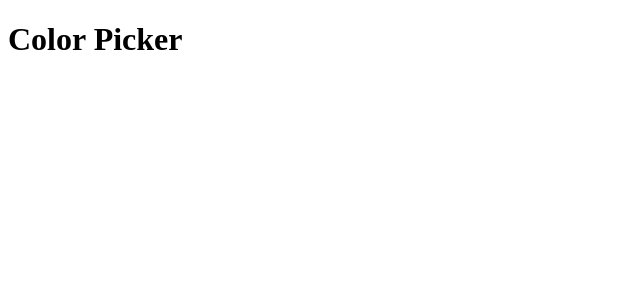
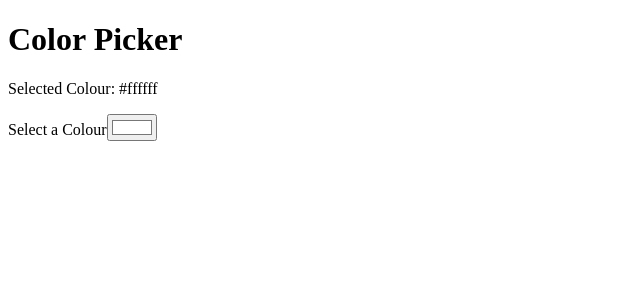
Before and after one commit to 5Akan/React-Tutorial, a React (Vite) app in the folder ak-react-app/: page / in a window 1280 px wide. Shown: the top 300 px of the page, without its empty margins (0-640 px from the left). Built offline with nearby package versions, Linux system fonts and the light colour scheme.

Commit message:
Added input its type and value and also used css in javascipt

```diff
--- a/ak-react-app/src/Colorpicker.jsx
+++ b/ak-react-app/src/Colorpicker.jsx
@@ -1,24 +1,40 @@
 //Color Picker needs
 //Area for selecting the color
-    //html-
+    //Have input tag
+    //the input should possesses a type for color
+    //the input should value of color for changing the color
+    //html-input holds the onChange event to the function holding the setter fn
+        // setter fn displays the value of color in the DOM
+
 
 //Area that displays the color
     //html-div area that contains the stateful variable displaying
-        //colors that changes with onChange
+    //div should have style = backgroundColor:color,
+        //it indicates that the background color will be affected by
+        //the color variable
+
 
 
 import React,{useState} from "react"
 function colorPicker(params) {
-    const {color, setColor} = useState("#ffffff");
+    const [color, setColor] = useState("#ffffff");
+
+    function handleColor(event) {
+        setColor(event.target.value)
+    }
+
     return(
         <>
         <div className="color-picker-container">
             <h1>Color Picker</h1>
-            <div className="color-display" style={{backgroundColor:color}}></div>
+            <div className="color-display" style={{backgroundColor:color}}>
 
+                <p>Selected Colour: {color}</p>
+            </div>
+            <label>Select a Colour</label>
+            <input type="color" value={color} onChange = {handleColor}/>
+        </div>
 
-
-        </div>
         </>
     )
 }
```
